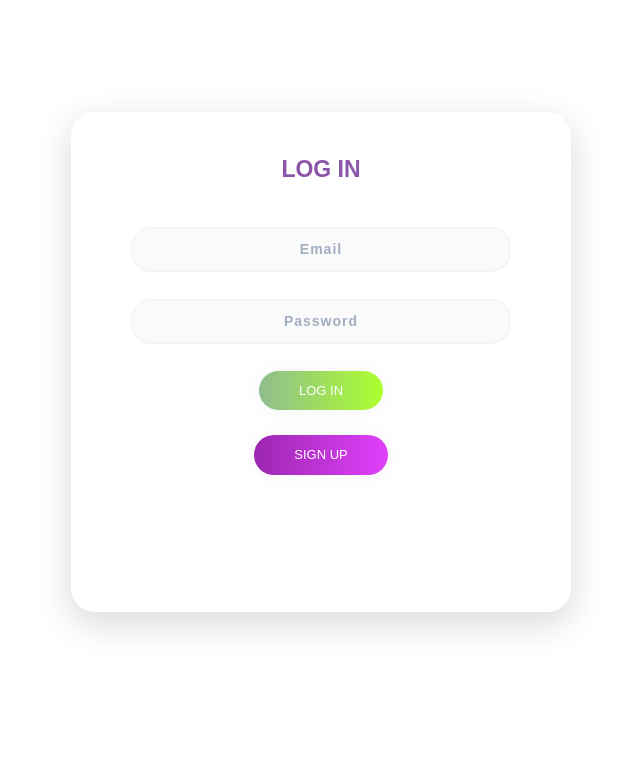
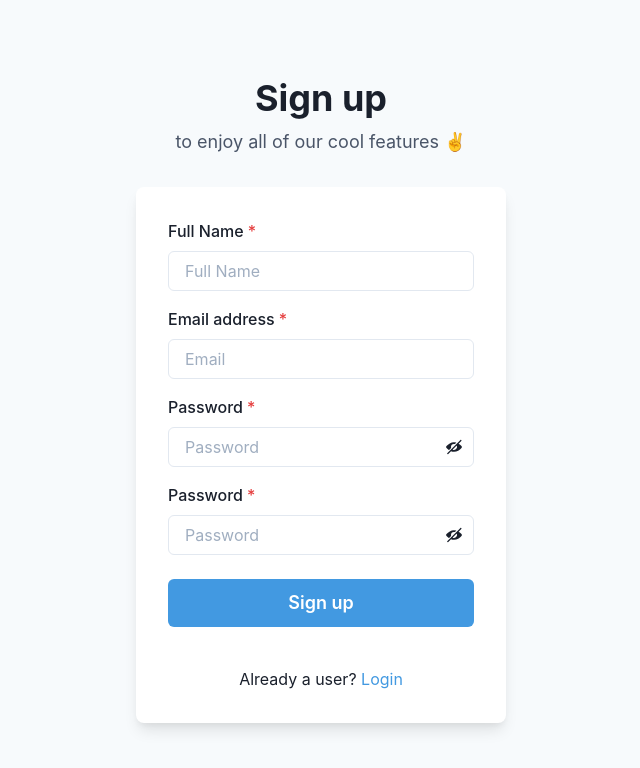
Before and after one commit to LukeFleming90/recipe-app, a React (Create React App) app: page /signup in a window 1280 px wide. Shown: the top 768 px of the page, without its empty margins (319-959 px from the left). Built offline with nearby package versions, Linux system fonts and the light colour scheme.

Commit message:
Login and Signup Changes Included

```diff
--- a/src/components/LoginForm/LoginForm.jsx
+++ b/src/components/LoginForm/LoginForm.jsx
@@ -1,9 +1,26 @@
 import { useState } from 'react';
-import styles from './LoginForm.module.css'
 import * as usersService from '../../utilities/users-service';
-
+import { useNavigate } from 'react-router-dom';
+import {
+  Flex,
+  Box,
+  FormControl,
+  FormLabel,
+  Input,
+  Checkbox,
+  Stack,
+  Link,
+  Button,
+  Heading,
+  Text,
+  useColorModeValue,
+} from '@chakra-ui/react';
+import axios from "axios";
 
 export default function LoginForm({ setUser }) {
+
+  let navigate = useNavigate();
+
 const [credentials, setCredentials] = useState({
   email: '',
   password: ''
@@ -15,6 +32,10 @@ function handleChange(evt) {
   setError('');
 }
 
+function pageRedirect() {
+  axios.post("http://localhost:3000/testing")
+}
+
 async function handleSubmit(evt) {
   // Prevent form from being submitted to the server
   evt.preventDefault();
@@ -22,86 +43,76 @@ async function handleSubmit(evt) {
     // The promise returned by the signUp service method
     // will resolve to the user object included in the
     // payload of the JSON Web Token (JWT)
-    const user = await usersService.login(credentials);
-    setUser(user);
+    const user = await usersService.login(credentials)
+    setUser(user)
   } catch {
     setError('Log In Failed - Try Again');
   }
 }
 
 return (
-  // <div>
-  //   <div className="form-container">
-  //     <form autoComplete="off" onSubmit={handleSubmit}>
-  //       <label>Email</label>
-  //       <input type="text" name="email" value={credentials.email} onChange={handleChange} required />
-  //       <label>Password</label>
-  //       <input type="password" name="password" value={credentials.password} onChange={handleChange} required />
-  //       <button type="submit">LOG IN</button>
-  //     </form>
-  //   </div>
-  //   <p className="error-message">&nbsp;{error}</p>
-  // </div>
-
-  // <p className={styles.sign} align="center">Sign in</p>
-  //   <form class="form1">
-  //     <input class="un " type="text" align="center" placeholder="Username">
-  //     <input class="pass" type="password" align="center" placeholder="Password">
-  //     <a class="submit" align="center">Sign in</a>
-  //     <p class="forgot" align="center"><a href="#">Forgot Password?</p>
-
-  <div className={styles.LoginForm}>
-      <form autoComplete="off" className={styles.form1} onSubmit={handleSubmit}>
-        <input type="text" className={styles.un} name="email" placeholder="Email" value={credentials.email} onChange={handleChange} required />
-        <input type="password" className={styles.pass} name="password" placeholder="Password" value={credentials.password} onChange={handleChange} required />
-        <button className={styles.submit} type="submit">LOG IN</button>
-      </form>
-  </div>
+          <form autoComplete="off" onSubmit={handleSubmit}>
+            <Flex
+              minH={'100vh'}
+              align={'center'}
+              justify={'center'}
+              bg={useColorModeValue('gray.50', 'gray.800')}>
+              <Stack spacing={8} mx={'auto'} maxW={'lg'} py={12} px={6}>
+                <Stack align={'center'}>
+                  <Heading fontSize={'4xl'}>Sign in to your account</Heading>
+                  <Text fontSize={'lg'} color={'gray.600'}>
+                    to enjoy all of our cool <Link color={'blue.400'}>features</Link> ✌️
+                  </Text>
+                </Stack>
+                <Box
+                  rounded={'lg'}
+                  bg={useColorModeValue('white', 'gray.700')}
+                  boxShadow={'lg'}
+                  p={8}>
+                <Stack spacing={4}>
+                <FormControl id="email">
+                  <FormLabel>Email address</FormLabel>
+                  <Input type="email" name="email" value={credentials.email} onChange={handleChange} required/>
+                </FormControl>
+                <FormControl id="password">
+                  <FormLabel>Password</FormLabel>
+                  <Input type="password" name="password" value={credentials.password} onChange={handleChange} required/>
+                </FormControl>
+        <Stack spacing={10}>
+        <Stack
+                direction={{ base: 'column', sm: 'row' }}
+                align={'start'}
+                justify={'space-between'}>
+                <Checkbox>Remember me</Checkbox>
+                <Link href='/signup' color={'blue.400'}>Need An Account?</Link>
+              </Stack>
+          <Button
+            bg={'blue.400'}
+            color={'white'}
+            _hover={{
+              bg: 'blue.500',
+            }}
+            type="submit">
+            Sign in
+          </Button>
+        </Stack>
+      </Stack>
+    </Box>
+  </Stack>
+</Flex>
+</form>
 
 
 
 
-);
-}
-
-// import { useState } from 'react';
-// import * as userService from '../../utilities/users-service';
 
 
-// export default function LoginForm ({ setUser }) {
-//     const [credentials, setCredentials] = useState({
-//         email: '',
-//         password: ''
-//     })
-//     const [error, setError] = useState('')
-
-//     const handleChange = (evt) => {
-//         setCredentials({ ...credentials, [evt.target.name]: evt.target.value });
-//         setError('');
-//     }
-
-//     const handleSubmit = async (evt) => {
-//         evt.preventDefault()
-//         try {
-//             const user = await userService.login(credentials);
-//             setUser(user)
-//         } catch(error) {
-//             setError(error.message)
-//         }
-//     }
-
-//     return (
-//         <div>
-//             <div className="form-container">
-//                 <form autoComplete="off" onSubmit={handleSubmit}>
-//                     <label>Email</label>
-//                     <input type="email" name="email" value={credentials.email} onChange={handleChange} required />
-//                     <label>Password</label>
-//                     <input type="password" name="password" value={credentials.password} onChange={handleChange} required />
-//                     <button type="submit">LOG IN</button>
-//                 </form>
-//             </div>
-//             <h1 className="error-message">&nbsp;{error}</h1>
-//         </div>
-//     )
-// }
+        // <div className={styles.LoginForm}>
+        //   <form autoComplete="off" className={styles.form1} onSubmit={handleSubmit}>
+        //     <input type="text" className={styles.un} name="email" placeholder="Email" value={credentials.email} onChange={handleChange} required />
+        //     <input type="password" className={styles.pass} name="password" placeholder="Password" value={credentials.password} onChange={handleChange} required />
+        //     <button className={styles.submit} type="submit">LOG IN</button>
+        //   </form>
+        // </div>
+      );
+}
--- a/src/components/LoginForm/LoginForm.module.css
+++ b/src/components/LoginForm/LoginForm.module.css
@@ -1,4 +1,4 @@
-.LoginForm {
+/* .LoginForm {
     font-family: 'Ubuntu', sans-serif;
 }
 
@@ -16,7 +16,6 @@
     box-sizing: border-box;
     border: 2px solid rgba(0, 0, 0, 0.02);
     margin-bottom: 50px;
-    /* margin-left: 46px; */
     text-align: center;
     margin-bottom: 27px;
     font-family: 'Ubuntu', sans-serif;
@@ -40,7 +39,6 @@
     box-sizing: border-box;
     border: 2px solid rgba(0, 0, 0, 0.02);
     margin-bottom: 50px;
-    /* margin-left: 46px; */
     text-align: center;
     margin-bottom: 27px;
     font-family: 'Ubuntu', sans-serif;
@@ -65,4 +63,4 @@
     margin-bottom: 5%;
     font-size: 13px;
     box-shadow: 0 0 20px 1px rgba(0, 0, 0, 0.04);
-}
+} */
--- a/src/components/SignUpForm/SignUpForm.jsx
+++ b/src/components/SignUpForm/SignUpForm.jsx
@@ -1,27 +1,80 @@
-import { Component } from "react";
-import styles from './SignUpForm.module.css';
 import { signUp } from '../../utilities/users-service';
 
-export default class SignUpForm extends Component {
-state = {
-  name: '',
-  email: '',
-  password: '',
-  confirm: '',
-  error: ''
-};
+import {
+  Flex,
+  Box,
+  FormControl,
+  FormLabel,
+  Input,
+  InputGroup,
+  HStack,
+  InputRightElement,
+  Stack,
+  Button,
+  Heading,
+  Text,
+  useColorModeValue,
+  Link,
+} from '@chakra-ui/react';
+import { useState } from 'react';
+import { ViewIcon, ViewOffIcon } from '@chakra-ui/icons';
 
-handleChange = (evt) => {
-  this.setState({
-    [evt.target.name]: evt.target.value,
+// handleChange = (evt) => {
+//   this.setState({
+//     [evt.target.name]: evt.target.value,
+//     error: ''
+//   });
+// };
+
+// handleSubmit = async (evt) => {
+//   evt.preventDefault();
+//   try {
+//     const formData = {...this.state};
+//     delete formData.confirm;
+//     delete formData.error;
+//     // The promise returned by the signUp service method
+//     // will resolve to the user object included in the
+//     // payload of the JSON Web Token (JWT)
+//     const user = await signUp(formData);
+//     // Baby step
+//     this.props.setUser(user);
+//   } catch {
+//     // An error happened on the server
+//     this.setState({ error: 'Sign Up Failed - Try Again' });
+//   }
+// };
+
+// <form autoComplete="off" className={styles.form1} onSubmit={this.handleSubmit}>
+//           <input type="text" className={styles.un} name="name" value={this.state.name} onChange={this.handleChange} placeholder="Full Name" required />
+//           <input type="email" className={styles.un} name="email" value={this.state.email} onChange={this.handleChange} placeholder="Email" required />
+//           <input type="password" className={styles.un} name="password" value={this.state.password} onChange={this.handleChange} placeholder="Password" required />
+//           <input type="password" className={styles.un} name="confirm" value={this.state.confirm} onChange={this.handleChange} placeholder="Confirm Password" required />
+//           <button className={styles.submit} type="submit" disabled={disable}>SIGN UP</button>
+//         </form>
+//         <p style={{display: this.state.error ? "block" : "none"}} className="error-message">&nbsp;{this.state.error}</p>
+
+
+
+export default function SignUpForm({ setUser }) {
+
+  const [showPassword, setShowPassword] = useState(false);
+  const [showPasswordOne, setShowPasswordOne] = useState(false);
+  const [userInfo, setUserInfo] = useState({
+    name: '',
+    email: '',
+    password: '',
+    confirm: '',
     error: ''
-  });
-};
+  })
 
-handleSubmit = async (evt) => {
+  const handleChange = (evt) => {
+    setUserInfo({ ...userInfo, [evt.target.name]: evt.target.value })
+  };
+
+  const handleSubmit = async (evt) => {
   evt.preventDefault();
   try {
-    const formData = {...this.state};
+    const formData = {...userInfo};
     delete formData.confirm;
     delete formData.error;
     // The promise returned by the signUp service method
@@ -29,86 +82,98 @@ handleSubmit = async (evt) => {
     // payload of the JSON Web Token (JWT)
     const user = await signUp(formData);
     // Baby step
-    this.props.setUser(user);
-  } catch {
+    setUser(user);
+  } catch (error) {
     // An error happened on the server
-    this.setState({ error: 'Sign Up Failed - Try Again' });
+    console.log(error)
+    setUserInfo({ error: 'Sign Up Failed - Try Again' });
   }
 };
-
-// We must override the render method
-// The render method is the equivalent to a function-based component
-// (its job is to return the UI)
-render() {
-  const disable = this.state.password !== this.state.confirm;
   return (
-      <div className={styles.SignUpForm}>
-        <form autoComplete="off" className={styles.form1} onSubmit={this.handleSubmit}>
-          <input type="text" className={styles.un} name="name" value={this.state.name} onChange={this.handleChange} placeholder="Full Name" required />
-          <input type="email" className={styles.un} name="email" value={this.state.email} onChange={this.handleChange} placeholder="Email" required />
-          <input type="password" className={styles.un} name="password" value={this.state.password} onChange={this.handleChange} placeholder="Password" required />
-          <input type="password" className={styles.un} name="confirm" value={this.state.confirm} onChange={this.handleChange} placeholder="Confirm Password" required />
-          <button className={styles.submit} type="submit" disabled={disable}>SIGN UP</button>
-        </form>
-        <p style={{display: this.state.error ? "block" : "none"}} className="error-message">&nbsp;{this.state.error}</p>
-      </div>
+    <Flex
+      minH={'100vh'}
+      align={'center'}
+      justify={'center'}
+      bg={useColorModeValue('gray.50', 'gray.800')}>
+      <form onSubmit={handleSubmit}>
+      <Stack spacing={8} mx={'auto'} maxW={'lg'} py={12} px={6}>
+        <Stack align={'center'}>
+          <Heading fontSize={'4xl'} textAlign={'center'}>
+            Sign up
+          </Heading>
+          <Text fontSize={'lg'} color={'gray.600'}>
+            to enjoy all of our cool features ✌️
+          </Text>
+        </Stack>
+        <Box
+          rounded={'lg'}
+          bg={useColorModeValue('white', 'gray.700')}
+          boxShadow={'lg'}
+          p={8}>
+          <Stack spacing={4}>
+              <Box>
+                <FormControl id="firstName" isRequired>
+                  <FormLabel>Full Name</FormLabel>
+                  <Input type="text" name="name" value={userInfo.name} onChange={handleChange} placeholder="Full Name" required/>
+                </FormControl>
+              </Box>
+            <FormControl id="email" isRequired>
+              <FormLabel>Email address</FormLabel>
+              <Input type="email" name="email" value={userInfo.email} onChange={handleChange} placeholder="Email" required/>
+            </FormControl>
+            <FormControl id="password" isRequired>
+              <FormLabel>Password</FormLabel>
+              <InputGroup>
+                <Input type={showPassword ? 'text' : 'password'} name="password" value={userInfo.password} onChange={handleChange} placeholder="Password" required/>
+                <InputRightElement h={'full'}>
+                  <Button
+                    variant={'ghost'}
+                    onClick={() =>
+                      setShowPassword((showPassword) => !showPassword)
+                    }>
+                    {showPassword ? <ViewIcon /> : <ViewOffIcon />}
+                  </Button>
+                </InputRightElement>
+              </InputGroup>
+            </FormControl>
+            <FormControl id="passwordOne" isRequired>
+              <FormLabel>Password</FormLabel>
+              <InputGroup>
+                <Input type={showPasswordOne ? 'text' : 'password'} name="confirm" value={userInfo.confirm} onChange={handleChange} placeholder="Password" required/>
+                <InputRightElement h={'full'}>
+                  <Button
+                    variant={'ghost'}
+                    onClick={() =>
+                      setShowPasswordOne((showPasswordOne) => !showPasswordOne)
+                    }>
+                    {showPasswordOne ? <ViewIcon /> : <ViewOffIcon />}
+                  </Button>
+                </InputRightElement>
+              </InputGroup>
+            </FormControl>
+            <Stack spacing={10} pt={2}>
+              <Button
+                loadingText="Submitting"
+                size="lg"
+                bg={'blue.400'}
+                color={'white'}
+                _hover={{
+                  bg: 'blue.500',
+                }}
+                type="submit">
+                Sign up
+              </Button>
+            </Stack>
+            <Stack pt={6}>
+              <Text align={'center'}>
+                Already a user? <Link href='/login' color={'blue.400'}>Login</Link>
+              </Text>
+            </Stack>
+          </Stack>
+        </Box>
+      </Stack>
+      <p style={{display: userInfo.error ? "?" : "none"}}>&nbsp;{userInfo.error}</p>
+      </form>
+    </Flex>
   );
 }
-}
-
-// import { Component } from "react";
-// import { signUp } from '../../utilities/users-service'
-
-// export default class SignUpForm extends Component {
-
-//     state = {
-//         name: '',
-//         email: '',
-//         password: '',
-//         confirm: '',
-//         error: ''
-//     }
-
-//     handleChange = (evt) => {
-//         this.setState({...this.state, [evt.target.name]: evt.target.value, error: '' })
-//     }
-
-//     handleSubmit = async (evt) => {
-//         evt.preventDefault();
-//         try {
-//             // Alternative Approach
-//             // const {name, email, password} = this.state;
-//             // const formData = {name, email, password};
-//             const formData = {...this.state};
-//             delete formData.error;
-//             delete formData.confirm;
-//             const user = await signUp(formData)
-//             this.props.setUser(user)
-//             // alert(JSON.stringify(formData));
-//         } catch (error) {
-//             this.setState({ error: 'Sign Up Failed' })
-//         }
-//     }
-
-//     render() {
-//         const disable = this.state.password !== this.state.confirm;
-//         return (
-//         <div>
-//             <div className="form-container">
-//                 <form autoComplete="off" onSubmit={this.handleSubmit}>
-//                     <label>Name</label>
-//                     <input type="text" name="name" value={this.state.name} onChange={this.handleChange} required />
-//                     <label>Email</label>
-//                     <input type="email" name="email" value={this.state.email} onChange={this.handleChange} required />
-//                     <label>Password</label>
-//                     <input type="password" name="password" value={this.state.password} onChange={this.handleChange} required />
-//                     <label>Confirm</label>
-//                     <input type="password" name="confirm" value={this.state.confirm} onChange={this.handleChange} required />
-//                     <button type="submit" disabled={disable}>SIGN UP</button>
-//                 </form>
-//             </div>
-//             <h1 className="error-message">&nbsp;{this.state.error}</h1>
-//         </div>
-//         );
-//       }
-// }
--- a/src/pages/App/App.js
+++ b/src/pages/App/App.js
@@ -1,5 +1,5 @@
-import React, { useState } from 'react';
-import { Routes, Route, Navigate } from 'react-router-dom';
+import React, { useState, useEffect } from 'react';
+import { Routes, Route, Navigate, Redirect } from 'react-router-dom';
 import styles from './App.module.css';
 import { getUser } from '../../utilities/users-service';
 import AuthPage from '../AuthPage/AuthPage';
@@ -9,27 +9,38 @@ import MainPage from '../MainPage/MainPage';
 import AboutPage from '../AboutPage/AboutPage';
 import FileUploadPage from '../FileUploadPage/FileUploadPage';
 import FoodPage from '../FoodPage/FoodPage';
+import LogInPage from '../LogInPage/LogInPage';
+import SignUpPage from '../SignUpPage/SignUpPage';
 
 export default function App() {
-  const [user, setUser] = useState(getUser());
+  const [user, setUser] = useState(null);
+  const [isTrue, setIsTrue] = useState(false);
+
+  useEffect(() => {
+    setUser(getUser())
+  },[])
   return (
     <main className={styles.App}>
       { user ?
         <>
           <Routes>
             {/* client-side route that renders the component instance if the path matches the url in the address bar */}
-            <Route path="/events/new" element={<NewOrderPage user={user} setUser={setUser} />} />
-            <Route path="/events" element={<OrderHistoryPage user={user} setUser={setUser} />} />
             <Route path="/about" element={<AboutPage user={user} setUser={setUser} />} />
             <Route path="/search" element={<FoodPage user={user} setUser={setUser} />} />
             <Route path="/file-upload" element={<FileUploadPage user={user} setUser={setUser} />} />
-            <Route path="/" element={<MainPage user={user} setUser={setUser} />} />
+            <Route path="/main" element={<MainPage user={user} setUser={setUser} />} />
             {/* redirect to /orders/new if path in address bar hasn't matched a <Route> above */}
-            <Route path="/*" element={<Navigate to="/events" />} />
+            <Route path="/*" element={<Navigate to="/main" />} />
           </Routes>
         </>
         :
-        <AuthPage setUser={setUser} />
+        <>
+        <Routes>
+        <Route path="/login" element={<LogInPage setUser={setUser} />} />
+        <Route path="/signup" element={<SignUpPage setUser={setUser} />} />
+        <Route path="/*" element={<Navigate to="/login" /> }/>
+        </Routes>
+        </>
       }
     </main>
   );
--- /dev/null
+++ b/src/pages/LogInPage/LogInPage.js
@@ -0,0 +1,9 @@
+import LoginForm from '../../components/LoginForm/LoginForm';
+
+export default function LogInPage({ setUser }) {
+  return (
+      <div>
+          <LoginForm setUser={setUser}/>
+      </div>
+  );
+}
--- /dev/null
+++ b/src/pages/SignUpPage/SignUpPage.js
@@ -0,0 +1,9 @@
+import SignUpForm from "../../components/SignUpForm/SignUpForm";
+
+export default function SignUpPage({ setUser }) {
+  return (
+      <div>
+          <SignUpForm setUser={setUser} />
+      </div>
+  );
+}
--- a/src/utilities/users-service.js
+++ b/src/utilities/users-service.js
@@ -1,4 +1,5 @@
 import * as usersAPI  from './users-api';
+import { useHistory } from "react-router-dom";
 
 export async function signUp(userData) {
   // Delete the network request code to the
```
Also changed, not shown: src/pages/LogInPage/LogInPage.module.css (added), src/pages/SignUpPage/SignUpPage.module.css (added).
